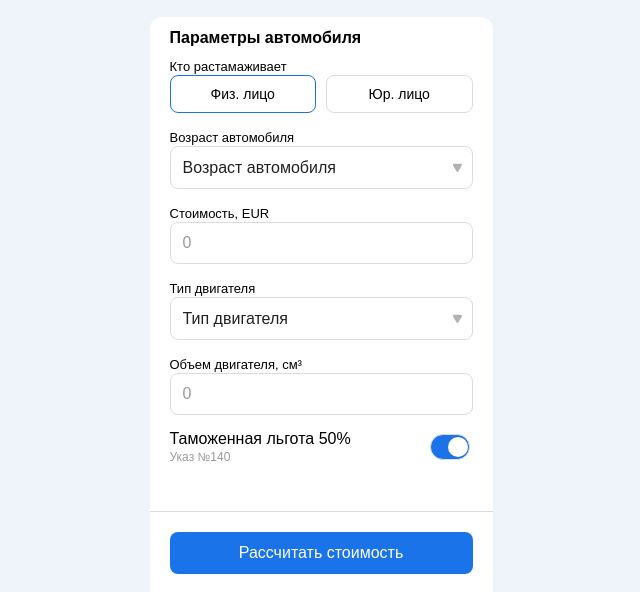
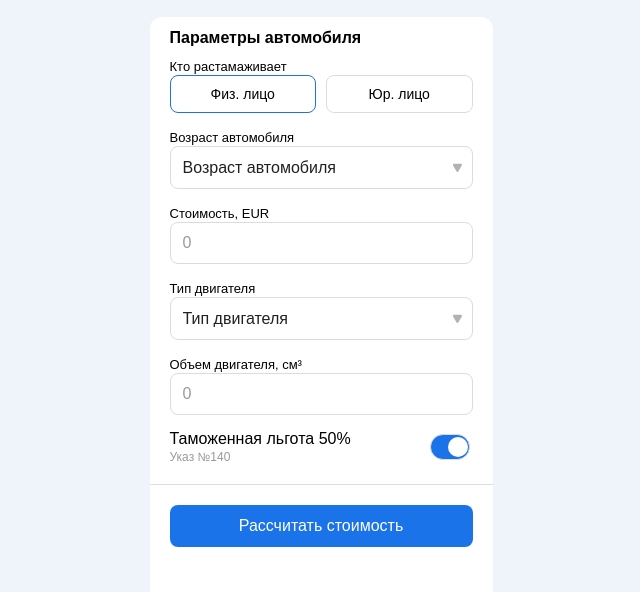
Before and after one commit to yahor04hreben/Telegramm-apps, a plain HTML site: page index.html in a window 1280 px wide. Shown: the part 151-743 px from the top of the page, without its empty margins (319-959 px from the left). Drawn offline with Linux system fonts and the light colour scheme.

Commit message:
fix height of view

```diff
--- a/index.html
+++ b/index.html
@@ -13,9 +13,12 @@
             display: flex;
             justify-content: center;
             align-items: center;
+            height: 100vh;
+            overflow: hidden;
         }
         .parent_div {
             width: 375px;
+            height: 100%;
             justify-content: center;
             align-items: center;
         }
@@ -29,7 +32,8 @@
         }
 
         #padding_div {
-            padding: 12px 20px;
+            padding: 0px 20px;
+            padding-top: 12px;
             align-items: center;
             align-self: center;
         }
```
